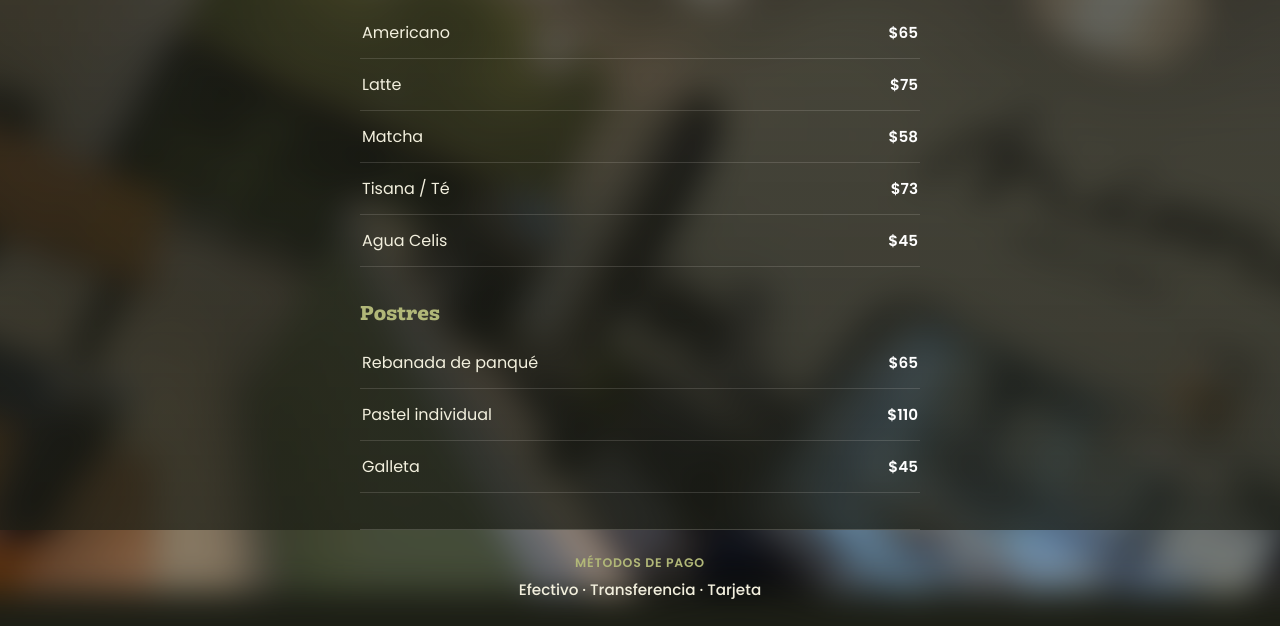
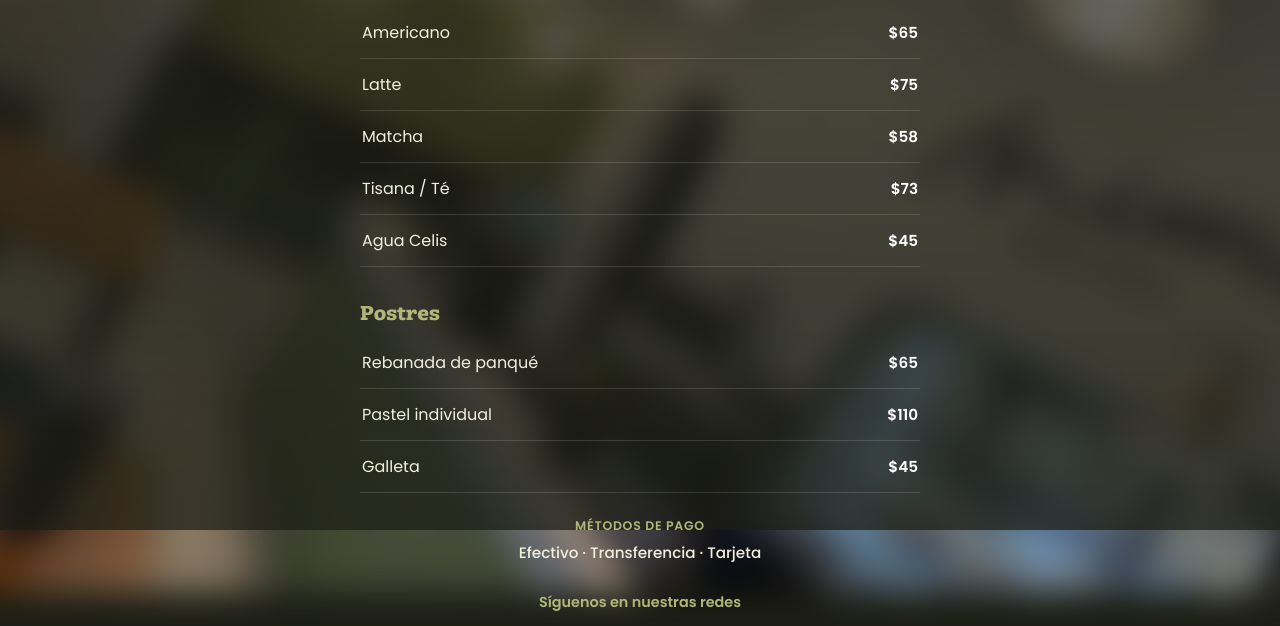
Before and after one commit to paqotorres/mimo-menu, an Astro site: page /menu-open-house in a window 1280 px wide. Shown: the part 270-896 px from the top of the page. Built offline with nearby package versions, Linux system fonts and the light colour scheme; Astro itself is replaced by a stand-in of ours.

Commit message:
Ajustar espaciado entre menú y métodos de pago

```diff
--- a/src/pages/menu-open-house.astro
+++ b/src/pages/menu-open-house.astro
@@ -193,9 +193,7 @@ const metodosPago = ['Efectivo', 'Transferencia', 'Tarjeta'];
     /* ---------- Payment methods ---------- */
     .payment {
       width: 100%;
-      margin-top: 6px;
-      padding-top: 24px;
-      border-top: 1px solid rgba(251, 249, 238, 0.18);
+      margin-top: -6px;
       text-align: center;
     }
     .payment-title {
```
